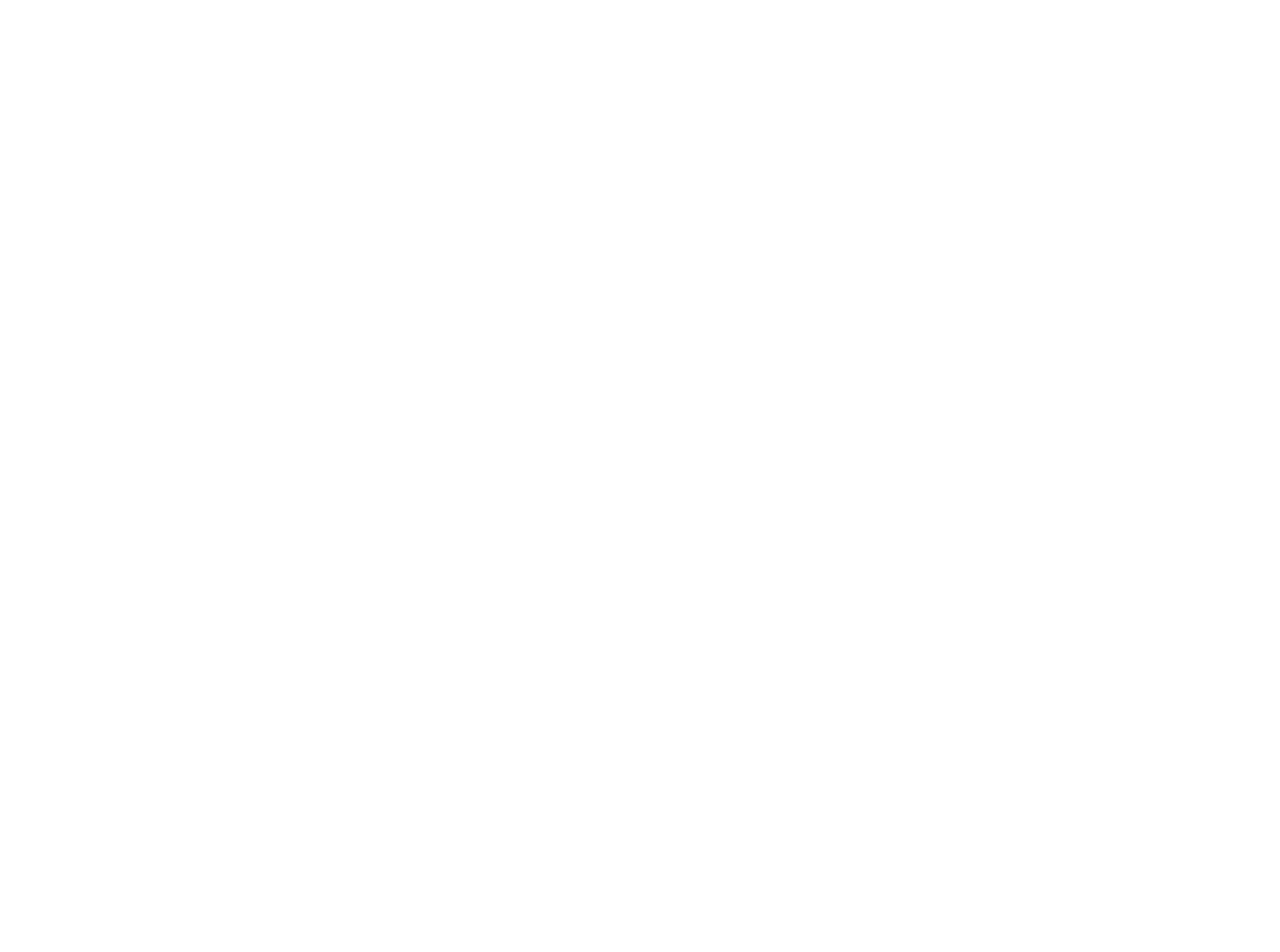
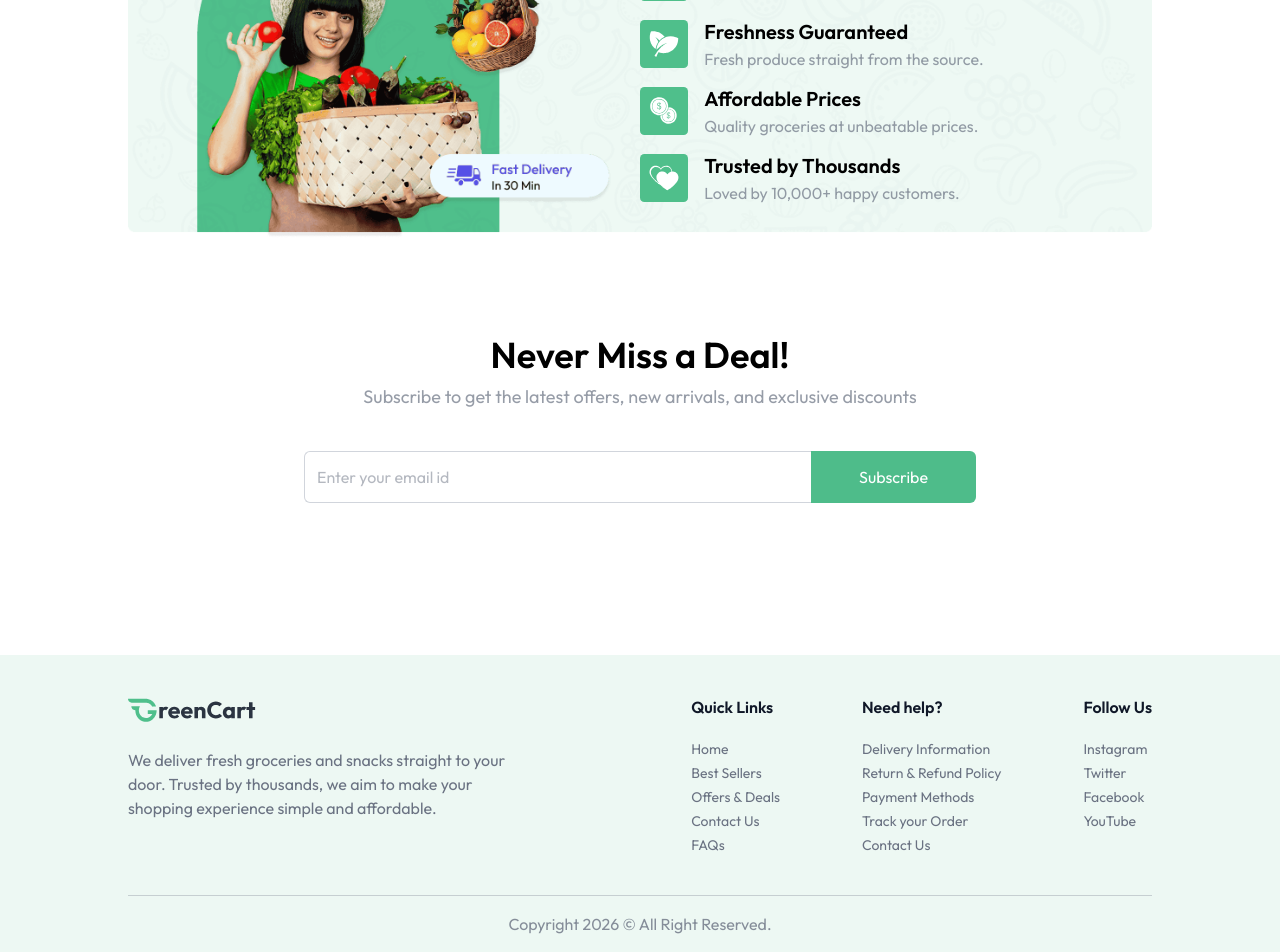
Before and after one commit to sumoksh1/GroceryApp, a React app in the folder Frontend/: page / in a window 1280 px wide. Shown: the part 1391-2343 px from the top of the page. Before the commit the page ends 1152 px from the top, so only its background shows below. Built offline with nearby package versions, Linux system fonts and the light colour scheme; the HTML template or start-up script is replaced by a standard one.

Commit message:
Changes in HomePage and Login Page

```diff
--- a/Frontend/src/App.jsx
+++ b/Frontend/src/App.jsx
@@ -9,6 +9,7 @@
 import Auth from "./models/Auth";
 import ProductCategory from "./pages/ProductCategory";
 import { Toaster } from "react-hot-toast";
+import Footer from "./components/Footer";
 
 const App = () => {
   // const isSeller = useAppStore((state) => state.isSeller);
@@ -32,6 +33,7 @@
           <Route path="/my-orders" element={<MyOrders />} />
         </Routes>
       </div>
+      {!isSellerPath && <Footer />}
     </div>
   );
 };
--- a/Frontend/src/components/BestSeller.jsx
+++ b/Frontend/src/components/BestSeller.jsx
@@ -17,7 +17,6 @@
       </div>
     </div>
   );
-  console.log("BestSeller products:", products);
 };
 
 export default BestSeller;
--- /dev/null
+++ b/Frontend/src/components/BottomBanner.jsx
@@ -0,0 +1,44 @@
+import { assets, features } from "../assets/assets";
+
+const BottomBanner = () => {
+  return (
+    <div className="relative mt-24">
+      <img
+        src={assets.bottom_banner_image}
+        alt="banner"
+        className="w-full hidden md:block"
+      />
+      <img
+        src={assets.bottom_banner_image_sm}
+        alt="banner"
+        className="w-full md:hidden"
+      />
+      <div className="absolute inset-0 flex flex-col items-center md:items-end md:justify-center px-6 pt-16 md:pt-0 md:pr-16 lg:pr-24">
+        <div className="w-full max-w-sm md:w-[46%] md:max-w-xl">
+          <h1 className="text-2xl md:text-3xl font-semibold text-primary mb-6 text-center md:text-left">
+            Why We Are the Best?
+          </h1>
+          {features.map((feature, index) => (
+            <div key={index} className="flex items-center gap-4 mt-4">
+              <img
+                src={feature.icon}
+                alt={feature.title}
+                className="w-10 md:w-12 shrink-0"
+              />
+              <div>
+                <h3 className="text-lg md:text-xl font-semibold leading-tight">
+                  {feature.title}
+                </h3>
+                <p className="text-gray-500/70 text-sm md:text-base leading-snug mt-1">
+                  {feature.description}
+                </p>
+              </div>
+            </div>
+          ))}
+        </div>
+      </div>
+    </div>
+  );
+};
+
+export default BottomBanner;
--- /dev/null
+++ b/Frontend/src/components/Footer.jsx
@@ -0,0 +1,41 @@
+import { assets, footerLinks } from "../assets/assets";
+
+const Footer = () => {
+  return (
+    <div className="px-6 md:px-16 lg:px-24 xl:px-32 mt-24 bg-primary/10">
+      <div className="flex flex-col md:flex-row items-start justify-between gap-10 py-10 border-b border-gray-500/30 text-gray-500">
+        <div>
+          <img className="w-34 md:w-32" src={assets.logo} alt="Logo" />
+          <p className="max-w-[410px] mt-6">
+            We deliver fresh groceries and snacks straight to your door. Trusted
+            by thousands, we aim to make your shopping experience simple and
+            affordable.
+          </p>
+        </div>
+        <div className="flex flex-wrap justify-between w-full md:w-[45%] gap-5">
+          {footerLinks.map((section, index) => (
+            <div key={index}>
+              <h3 className="font-semibold text-base text-gray-900 md:mb-5 mb-2">
+                {section.title}
+              </h3>
+              <ul className="text-sm space-y-1">
+                {section.links.map((link, i) => (
+                  <li key={i}>
+                    <a href={link.url} className="hover:underline transition">
+                      {link.text}
+                    </a>
+                  </li>
+                ))}
+              </ul>
+            </div>
+          ))}
+        </div>
+      </div>
+      <p className="py-4 text-center text-sm md:text-base text-gray-500/80">
+        Copyright {new Date().getFullYear()} © All Right Reserved.
+      </p>
+    </div>
+  );
+};
+
+export default Footer;
--- a/Frontend/src/components/Navbar.jsx
+++ b/Frontend/src/components/Navbar.jsx
@@ -76,7 +76,15 @@
                 >
                   My Orders
                 </li>
-                <li className="p-1.5 cursor-pointer">Logouts</li>
+                <li
+                  onClick={() => {
+                    // setShowUserLogin(false);
+                    setUser(null);
+                  }}
+                  className="p-1.5 cursor-pointer"
+                >
+                  Logout
+                </li>
               </ul>
             </div>
           </>
@@ -84,7 +92,7 @@
           <button
             onClick={() => {
               setShowUserLogin(true);
-              setUser;
+              // setUser(true);
             }}
             className="cursor-pointer px-8 py-2 bg-indigo-500 hover:bg-indigo-600 transition text-white rounded-full"
           >
@@ -132,7 +140,7 @@
                 >
                   My Orders
                 </li>
-                <li className="p-1.5 cursor-pointer">Logouts</li>
+                <li className="p-1.5 cursor-pointer">Logout</li>
               </ul>
             </div>
           </>
--- /dev/null
+++ b/Frontend/src/components/NewsLetter.jsx
@@ -0,0 +1,27 @@
+const NewsLetter = () => {
+  return (
+    <div className="flex flex-col items-center justify-center text-center space-y-2 mt-24 pb-14">
+      <h1 className="md:text-4xl text-2xl font-semibold">Never Miss a Deal!</h1>
+      <p className="md:text-lg text-gray-500/70 pb-8">
+        Subscribe to get the latest offers, new arrivals, and exclusive
+        discounts
+      </p>
+      <form className="flex items-center justify-between max-w-2xl w-full md:h-13 h-12">
+        <input
+          className="border border-gray-300 rounded-md h-full border-r-0 outline-none w-full rounded-r-none px-3 text-gray-500"
+          type="text"
+          placeholder="Enter your email id"
+          required
+        />
+        <button
+          type="submit"
+          className="md:px-12 px-8 h-full text-white bg-primary hover:bg-primary-dull transition-all cursor-pointer rounded-md rounded-l-none"
+        >
+          Subscribe
+        </button>
+      </form>
+    </div>
+  );
+};
+
+export default NewsLetter;
--- a/Frontend/src/components/ProductCard.jsx
+++ b/Frontend/src/components/ProductCard.jsx
@@ -1,12 +1,12 @@
-import { useNavigate } from "react-router-dom";
+// import { useNavigate } from "react-router-dom";
 import { assets } from "../assets/assets";
 import useAppStore from "../store/appStore";
 
 const ProductCard = ({ product }) => {
-  const navigate = useNavigate();
+  // const navigate = useNavigate();
   const currency = useAppStore((state) => state.currency);
   const addToCart = useAppStore((state) => state.addToCart);
-  const updateCartItem = useAppStore((state) => state.updateCartItem);
+  // const updateCartItem = useAppStore((state) => state.updateCartItem);
   const removeFromCart = useAppStore((state) => state.removeFromCart);
   const cartItems = useAppStore((state) => state.cartItems);
 
--- a/Frontend/src/index.css
+++ b/Frontend/src/index.css
@@ -6,5 +6,5 @@
 }
 
 @theme {
-  --color-primary: #4b0082;
+  --color-primary: #4ebc8a;
 }
--- a/Frontend/src/models/Auth.jsx
+++ b/Frontend/src/models/Auth.jsx
@@ -6,11 +6,16 @@
   const [name, setName] = React.useState("");
   const [email, setEmail] = React.useState("");
   const [password, setPassword] = React.useState("");
+  const setUser = useAppStore((state) => state.setUser);
   const submitHandler = async (e) => {
     e.preventDefault();
+    setUser({
+      email: "test@gmail.com",
+      name: "test",
+    });
+    setShowUserLogin(false);
   };
   const setShowUserLogin = useAppStore((state) => state.setShowUserLogin);
-  const setUser = useAppStore((state) => state.setUser);
 
   return (
     <div
@@ -23,7 +28,7 @@
         className="flex flex-col gap-4 m-auto items-start p-8 py-12 w-80 sm:w-[352px] text-gray-500 rounded-lg shadow-xl border border-gray-200 bg-white"
       >
         <p className="text-2xl font-medium m-auto">
-          <span className="text-indigo-500">User</span>{" "}
+          <span className="text-primary">User</span>{" "}
           {state === "login" ? "Login" : "Sign Up"}
         </p>
         {state === "register" && (
@@ -33,7 +38,7 @@
               onChange={(e) => setName(e.target.value)}
               value={name}
               placeholder="type here"
-              className="border border-gray-200 rounded w-full p-2 mt-1 outline-indigo-500"
+              className="border border-gray-200 rounded w-full p-2 mt-1 outline-primary"
               type="text"
               required
             />
@@ -45,7 +50,7 @@
             onChange={(e) => setEmail(e.target.value)}
             value={email}
             placeholder="type here"
-            className="border border-gray-200 rounded w-full p-2 mt-1 outline-indigo-500"
+            className="border border-gray-200 rounded w-full p-2 mt-1 outline-primary"
             type="email"
             required
           />
@@ -56,7 +61,7 @@
             onChange={(e) => setPassword(e.target.value)}
             value={password}
             placeholder="type here"
-            className="border border-gray-200 rounded w-full p-2 mt-1 outline-indigo-500"
+            className="border border-gray-200 rounded w-full p-2 mt-1 outline-primary"
             type="password"
             required
           />
@@ -66,7 +71,7 @@
             Already have account?{" "}
             <span
               onClick={() => setState("login")}
-              className="text-indigo-500 cursor-pointer"
+              className="text-primary cursor-pointer"
             >
               click here
             </span>
@@ -76,7 +81,7 @@
             Create an account?{" "}
             <span
               onClick={() => setState("register")}
-              className="text-indigo-500 cursor-pointer"
+              className="text-primary cursor-pointer"
             >
               click here
             </span>
@@ -87,7 +92,7 @@
             setShowUserLogin(false);
             setUser(true);
           }}
-          className="bg-indigo-500 hover:bg-indigo-600 transition-all text-white w-full py-2 rounded-md cursor-pointer"
+          className="bg-primary hover:bg-primary-dull transition-all text-white w-full py-2 rounded-md cursor-pointer"
         >
           {state === "register" ? "Create Account" : "Login"}
         </button>
--- a/Frontend/src/pages/Home.jsx
+++ b/Frontend/src/pages/Home.jsx
@@ -1,6 +1,8 @@
-import BestSeller from "../components/BestSeller"
-import Category from "../components/Category"
-import Hero from "../components/Hero"
+import BestSeller from "../components/BestSeller";
+import BottomBanner from "../components/BottomBanner";
+import Category from "../components/Category";
+import Hero from "../components/Hero";
+import NewsLetter from "../components/NewsLetter";
 
 const Home = () => {
   return (
@@ -8,8 +10,11 @@
       <Hero />
       <Category />
       <BestSeller />
+      <BottomBanner />
+      <NewsLetter />
+
     </div>
-  )
-}
+  );
+};
 
-export default Home
+export default Home;
```
Also changed, not shown: Frontend/src/components/Login.jsx (added).
